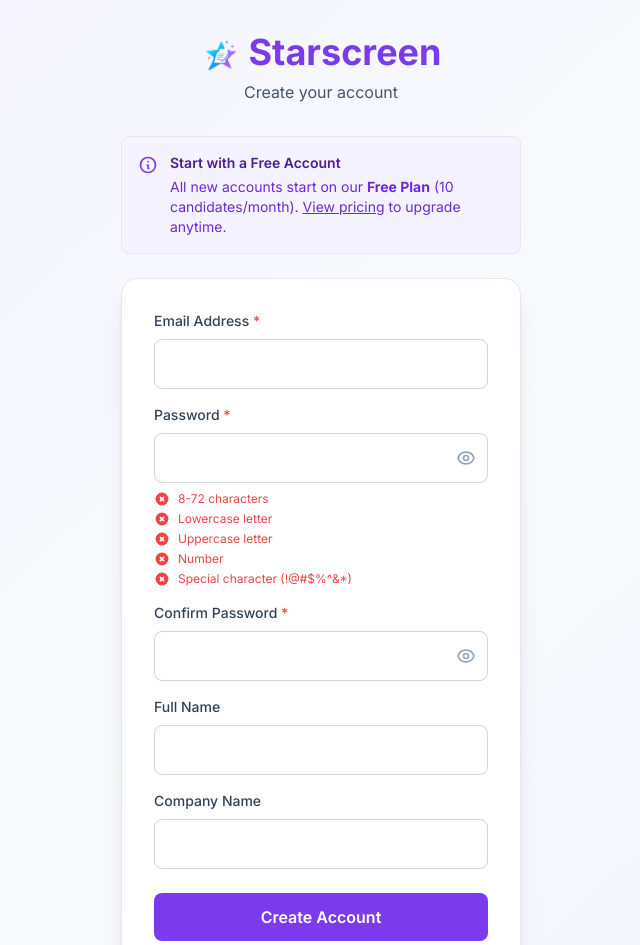
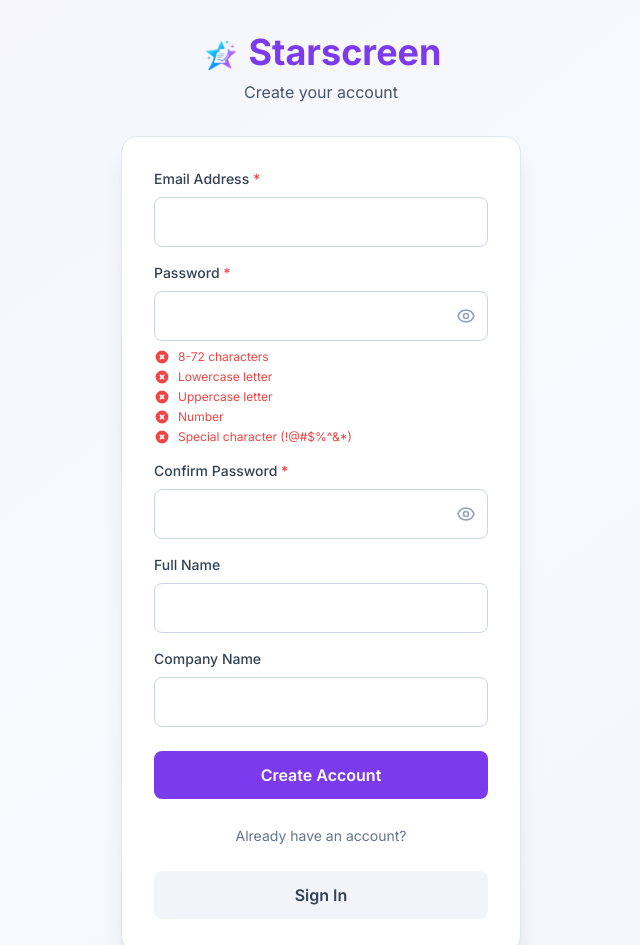
Before and after one commit to gdsakelaris/Resume-Analyzer, a plain HTML site: page static/register.html in a window 1280 px wide. Shown: the top 945 px of the page, without its empty margins (319-959 px from the left). Drawn offline with nearby package versions, Linux system fonts and the light colour scheme.

Commit message:
Update navigation and registration UI
- Changed 'Pricing' to 'Subscription' in nav
- Made logo/title clickable to return to dashboard
- Removed free plan notice from registration page

```diff
--- a/static/register.html
+++ b/static/register.html
@@ -46,22 +46,6 @@
                     <h1 class="text-4xl font-bold text-brand-600">Starscreen</h1>
                 </div>
                 <p class="text-slate-600">Create your account</p>
-            </div>
-
-            <!-- Pricing Notice -->
-            <div class="mb-6 p-4 bg-brand-50 border border-brand-200 rounded-lg">
-                <div class="flex items-start gap-3">
-                    <svg class="w-5 h-5 text-brand-600 mt-0.5" fill="none" stroke="currentColor" viewBox="0 0 24 24">
-                        <path stroke-linecap="round" stroke-linejoin="round" stroke-width="2" d="M13 16h-1v-4h-1m1-4h.01M21 12a9 9 0 11-18 0 9 9 0 0118 0z"></path>
-                    </svg>
-                    <div class="flex-1">
-                        <p class="text-sm font-semibold text-brand-900 mb-1">Start with a Free Account</p>
-                        <p class="text-sm text-brand-700">
-                            All new accounts start on our <strong>Free Plan</strong> (10 candidates/month).
-                            <a href="/static/pricing.html" class="underline hover:text-brand-900">View pricing</a> to upgrade anytime.
-                        </p>
-                    </div>
-                </div>
             </div>
 
             <!-- Registration Card -->
```
Also changed, not shown: static/index.html (+3 -3 lines).
